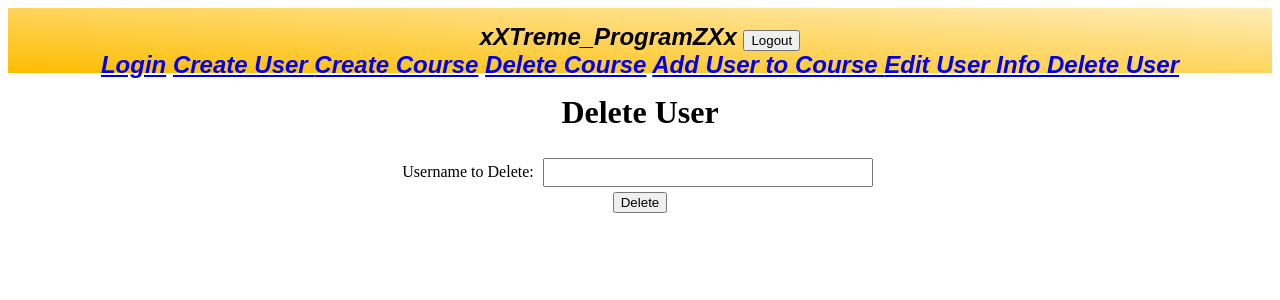
After one commit to DevanClark/Final361, a Django app: page /deleteuser/ in a window 1280 px wide. The commit adds this page. Shown: the top 300 px of the page. Run offline with Django 3.2, Linux system fonts and the light colour scheme; some web fonts are replaced.

Commit message:
Aded in delete user

```diff
--- a/Final/templates/base.html
+++ b/Final/templates/base.html
@@ -21,6 +21,7 @@
     <a href = {% url 'deletecourse' %}>Delete Course</a>
     <a href = {% url 'addusertocourse'%}>Add User to Course </a>
     <a href = {% url 'edituseradmin' %}> Edit User Info </a>
+    <a href = {% url 'deleteuser' %}> Delete User</a>
 {% csrf_token %}
 <input type="hidden">
 </form>
--- /dev/null
+++ b/Final/templates/main/deleteuser.html
@@ -0,0 +1,11 @@
+{% extends "base.html" %} {% block content %}
+    <h1>Delete User</h1>
+    <form method="post" class = "form">
+	    {%csrf_token%}
+        <label for ="text">Username to Delete: </label>
+        <input type="text" name="usertodelete" id="usertodelete" class="inputBox"/><br>
+     <input type="submit" value = "Delete"/><br>
+    </form>
+    <div class = "warning" > {{ deleteuserresponse }} </div>
+    <div id = "out">{{ out | safe }}</div>
+{% endblock content %}
--- a/Final/urls.py
+++ b/Final/urls.py
@@ -12,7 +12,8 @@ urlpatterns = [
     path('edituserself/', views.EditUserSelfClass.as_view()),
     url(r'createcourse/', CreateCourse.as_view(), name="createcourse"),
     url(r'deletecourse/', DeleteCourse.as_view(), name="deletecourse"),
-    url(r'addusertocourse/', AddUserToCourse.as_view(), name="addusertocourse")
+    url(r'addusertocourse/', AddUserToCourse.as_view(), name="addusertocourse"),
+    url(r'deleteuser/', DeleteUser.as_view(), name="deleteuser")
 
     # the path for command view
     # add the path to command_result?
--- a/Final/views.py
+++ b/Final/views.py
@@ -92,6 +92,17 @@ class CreateCourse(View):
                               request.POST["endtime"], user)
         return render(request, 'main/createcourse.html', {"createcoursereponse": val})
 
+class DeleteUser(View):
+    def get(self, request):
+        return render(request, 'main/deleteuser.html')
+
+    def post(self, request):
+        print(request.session.get('user'))
+
+        user = User.objects.get(username=request.session.get('user'))
+
+        val = u.delete_user(request.POST["usertodelete"], user)
+        return render(request, 'main/deleteuser.html', {"deleteuserresponse": val})
 
 class DeleteCourse(View):
     def get(self, request):
```
